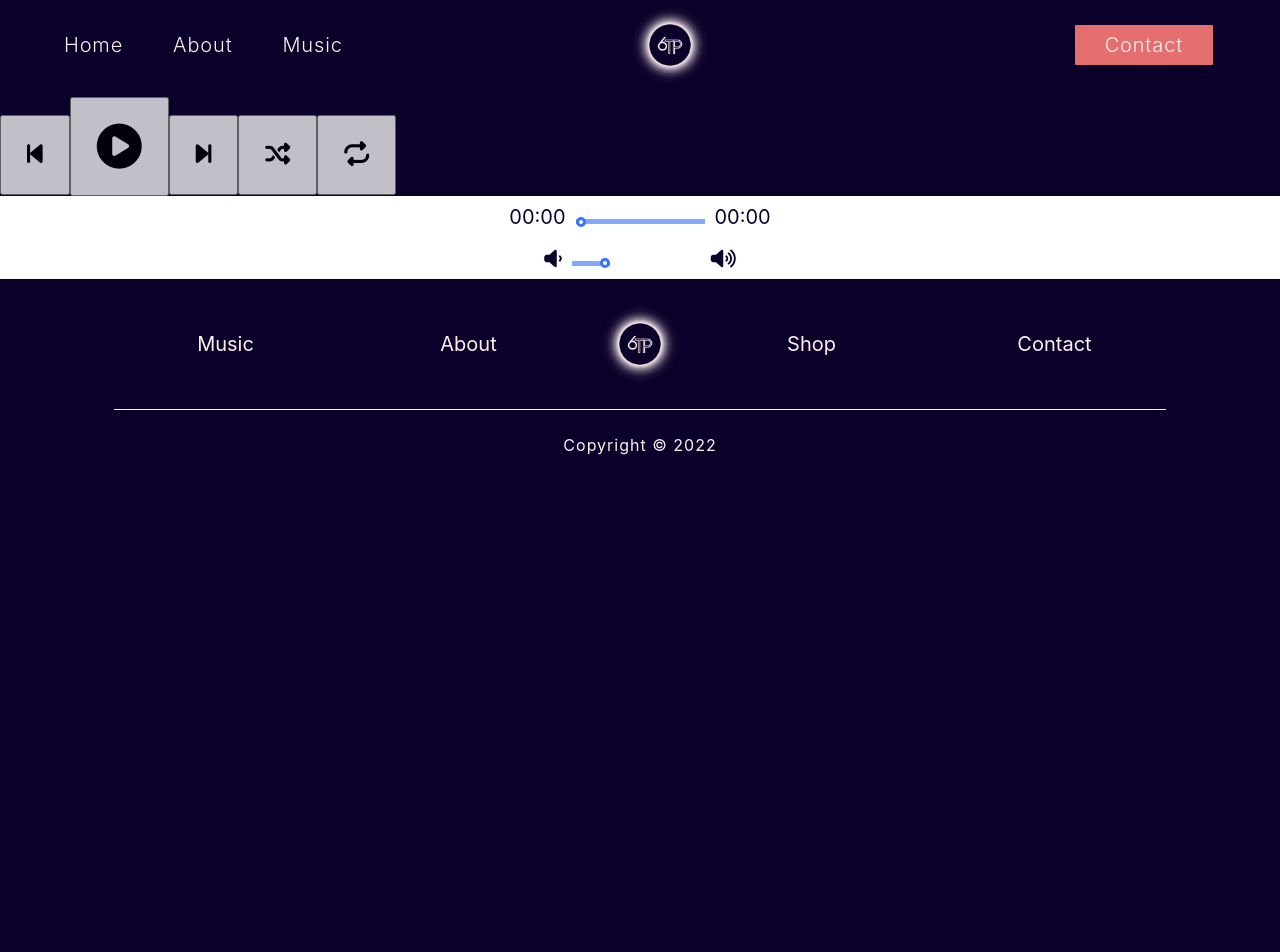
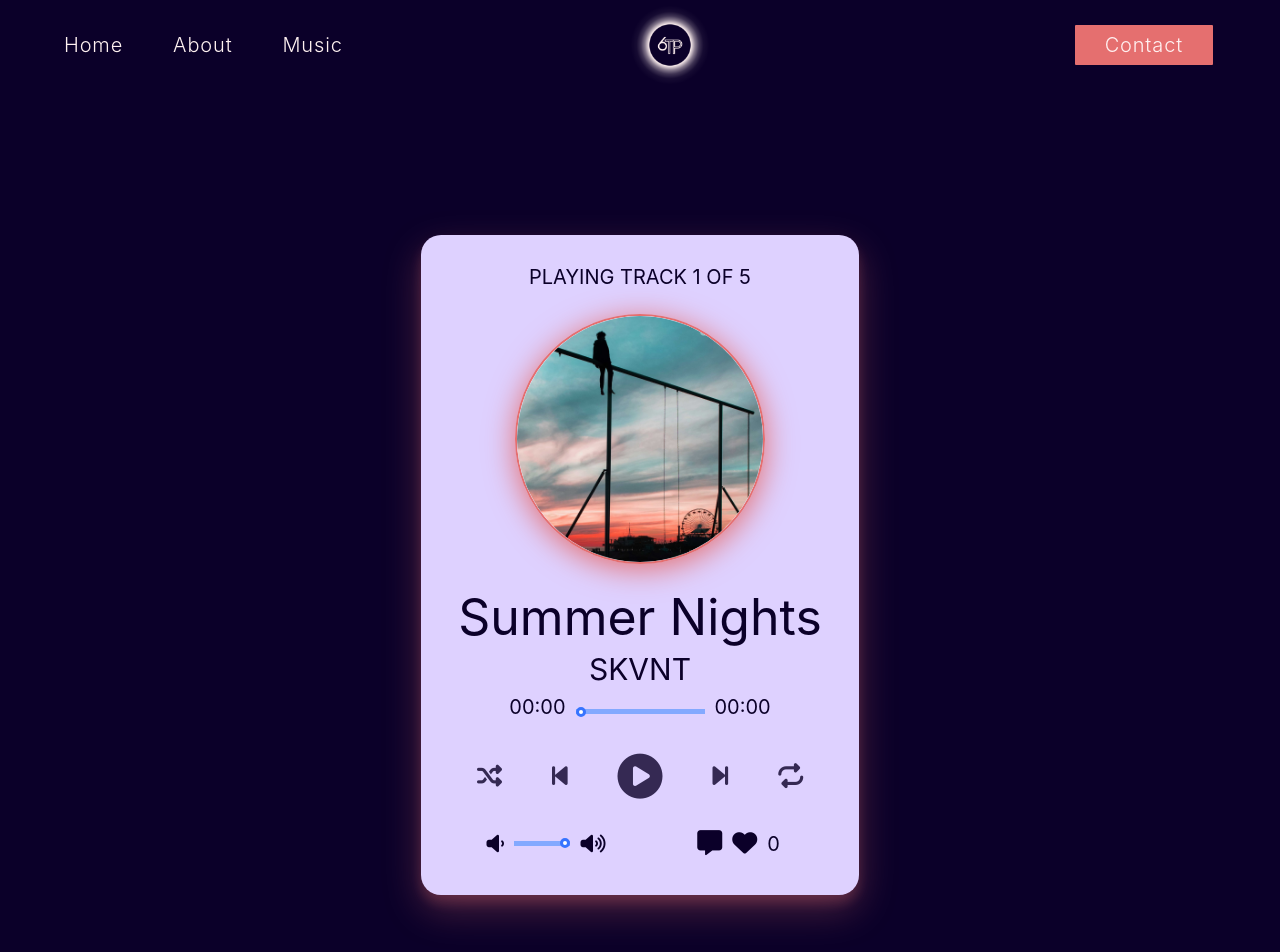
Before and after one commit to six-town-productions/six-town-productions-repo, a React (Create React App) app: page /player in a window 1280 px wide. Shown: the top 952 px of the page. Before the commit the page ends 800 px from the top, so only its background shows below. Built offline with nearby package versions, Linux system fonts and the light colour scheme.

Commit message:
updated javascript in Player, Nav, Footer, and Contact component

```diff
--- a/src/App.js
+++ b/src/App.js
@@ -5,7 +5,6 @@ import { Routes, Route } from 'react-router-dom';
 // import { useState } from 'react';
 // Import Components
 import Nav from './component/Nav';
-import Header from './component/Header';
 import Player from './component/Player';
 import About from './component/About';
 import Contact from './component/Contact';
--- a/src/component/Contact.js
+++ b/src/component/Contact.js
@@ -5,13 +5,13 @@ const Contact = () => {
                 <h2>Contact</h2>
                 <form action="https://formsubmit.co/anjalee.benedict@gmail.com" method="POST">
                     <label htmlFor="name" className="sr-only">Your Name</label>
-                    <input id="name" type="text" placeholder="Your Name" className="text"/>
+                    <input id="name" type="text" placeholder="Your Name" className="text" required/>
                     <label htmlFor="email" className="sr-only">Your Email</label>
-                    <input id="email" type="email" placeholder="Your Email" className="text" />
+                    <input id="email" type="email" placeholder="Your Email" className="text" required/>
                     <label htmlFor="subject" className="sr-only">Subject</label>
-                    <input id="subject" type="text" placeholder="Subject" className="message" />
+                    <input id="subject" type="text" placeholder="Subject" className="message" required/>
                     <label htmlFor="message" className="sr-only">Message</label>
-                    <textarea id="message" name="message" cols="30" rows="10" className="message">Message</textarea>
+                    <textarea id="message" name="message" cols="30" rows="10" className="message" placeholder="Message" required></textarea>
                     <div className="stackingOrder">
                         <button className="button">Send Message</button>
                     </div>
--- a/src/component/Footer.js
+++ b/src/component/Footer.js
@@ -8,7 +8,7 @@ const Footer = () => {
         <footer>
             <div className="wrapper">
                 <ul>
-                    <li><Link to="/music">Music</Link></li>
+                    <li><Link to="/player">Music</Link></li>
                     <li><Link to="/about">About</Link></li>
                     <div className='logo'>
                         <img src={logo} alt="6 Town Productions logo" />
--- a/src/component/Nav.js
+++ b/src/component/Nav.js
@@ -27,7 +27,7 @@ const Nav = (props) => {
                         <ul>
                             <li><Link to="/" className="navLink">Home</Link></li>
                             <li><Link to="/about" className="navLink">About</Link></li>
-                            <li><Link to="/music" className="navLink">Music</Link></li>
+                            <li><Link to="/player" className="navLink">Music</Link></li>
                         </ul>
                         <div className='logo'>
                             <img src={logo} alt="6 Town Productions logo"/>
@@ -49,7 +49,7 @@ const Nav = (props) => {
                     <ul>
                         <li><Link to="/" className="navLink">Home</Link></li>
                         <li><Link to="/about" className="navLink">About</Link></li>
-                        <li><Link to="/music" className="navLink">Music</Link></li>
+                        <li><Link to="/player" className="navLink">Music</Link></li>
                         <li><Link to="/contact" className="navLink">Contact</Link></li>
                     </ul>
                 </nav>
--- a/src/component/Player.js
+++ b/src/component/Player.js
@@ -162,37 +162,54 @@ const Player = () => {
     }
 
     return (
-        <section>
-            <ul>
+        <section id="music" className="player">
+            <div className="border">
                 <audio ref={audioRef} src={currTrack.audio} loop={currentSong.loop}></audio>
-                <button className="prevTrack" onClick={() => { prevTrack() }}>
-                    <i className="fa-solid fa-backward-step"></i>
-                </button>
-                <button className="playPauseTrack" onClick={() => { playPause() }}>
-                    <i className={isPlaying ? "fa-solid fa-circle-pause" : "fa-solid fa-circle-play"}></i>
-                </button>
-                <button className="nextTrack" onClick={() => { nextTrack() }}>
-                    <i className="fa-solid fa-forward-step"></i>
-                </button>
-                <button className="randomTrack" onClick={() => { randomTrack() }}>
-                    <i className={isRandom ? "fa-solid fa-shuffle randomActive" : "fa-solid fa-shuffle"}></i>
-                </button>
-                <button className="repeatTrack" onClick={() => { repeatTrack() }}>
-                    <i className={currentSong.loop ? "fa-solid fa-repeat randomActive" : "fa-solid fa-repeat"}></i>
-                </button>
+                <ul className="details">
+                    <li className="nowPlaying">PLAYING TRACK {trackIndex + 1} OF {musicList.length}</li>
+                    <li className="trackArt"><img src={currTrack.img} alt="album cover of track"/></li>
+                    <li className="trackName">{currTrack.name}</li>
+                    <li className="trackArtist">{currTrack.artist}</li>
                 </ul>
-            <ul style={{ backgroundColor: "white" }} className="sliderContainer">
+                <ul className="sliderContainer">
                     <li className="currentTime">{currentTime}</li>
                     <li><input ref={sliderRef} className="seekSlider" type="range" min="0" max="1" step="0.01" onClick={seekTo}
                     /></li>
                     <li className="totalDuration">{duration}</li>
                 </ul>
-            <ul style={{ backgroundColor: "white" }} className="sliderContainer">
+                <ul className="buttonsPlayer">
+                    <li className="randomTrack" onClick={() => { randomTrack() }}>
+                        <i className={isRandom ? "fa-solid fa-shuffle randomActive" : "fa-solid fa-shuffle"}></i>
+                    </li>
+                    <li className="prevTrack" onClick={() => { prevTrack() }}>
+                        <i className="fa-solid fa-backward-step"></i>
+                    </li>
+                    <li className="playPauseTrack" onClick={() => { playPause() }}>
+                        <i className={isPlaying ? "fa-solid fa-circle-pause" : "fa-solid fa-circle-play"}></i>
+                    </li>
+                    <li className="nextTrack" onClick={() => { nextTrack() }}>
+                        <i className="fa-solid fa-forward-step"></i>
+                    </li>
+                    <li className="repeatTrack" onClick={() => { repeatTrack() }}>
+                        <i className={currentSong.loop ? "fa-solid fa-repeat randomActive" : "fa-solid fa-repeat"}></i>
+                    </li>
+                </ul>
+                <ul className="sliderContainerVolume">
+                    <ul>
                         <li><i className="fa-solid fa-volume-low"></i></li>
-                <li><input type="range" min="0" max="1" step="0.01" className="volumeSlider" onChange={setVolumeTo}
+                        <li className='volumeSliderContainer'><input type="range" min="0" max="1" step="0.01" className="volumeSlider" onChange={setVolumeTo}
                         /></li>
                         <li><i className="fa-solid fa-volume-high"></i></li>
                     </ul>
+                    <ul>
+                        <li><i className="fa-solid fa-message" //onclick={createComment()}
+                        ></i></li>
+                        <li><i className="fa-solid fa-heart" //onclick={addLike()}
+                        ></i></li>
+                        <li><p className="likeNumber">0</p></li>
+                    </ul>
+                </ul>
+            </div>
         </section>
     )
 }
--- a/src/partials/_music.scss
+++ b/src/partials/_music.scss
@@ -80,6 +80,19 @@
     @include flex(row, nowrap, center, center);
 }
 
+.volumeSliderContainer {
+    width: 30%;
+    padding-bottom: 10px
+}
+
+.sliderContainerVolume {
+    @include flex(row, nowrap, center, center);
+    ul {
+        @include flex(row, nowrap, center, center);
+        width: 50%;
+    }
+}
+
 .seekSlider,
 .volumeSlider {
     -webkit-appearance: none;
@@ -114,7 +127,7 @@
 }
 
 .volumeSlider {
-    width: 30%;
+    width: 100%;
 }
 
 .currentTime,
```
Lines whose indentation alone changed are shown as unchanged.
